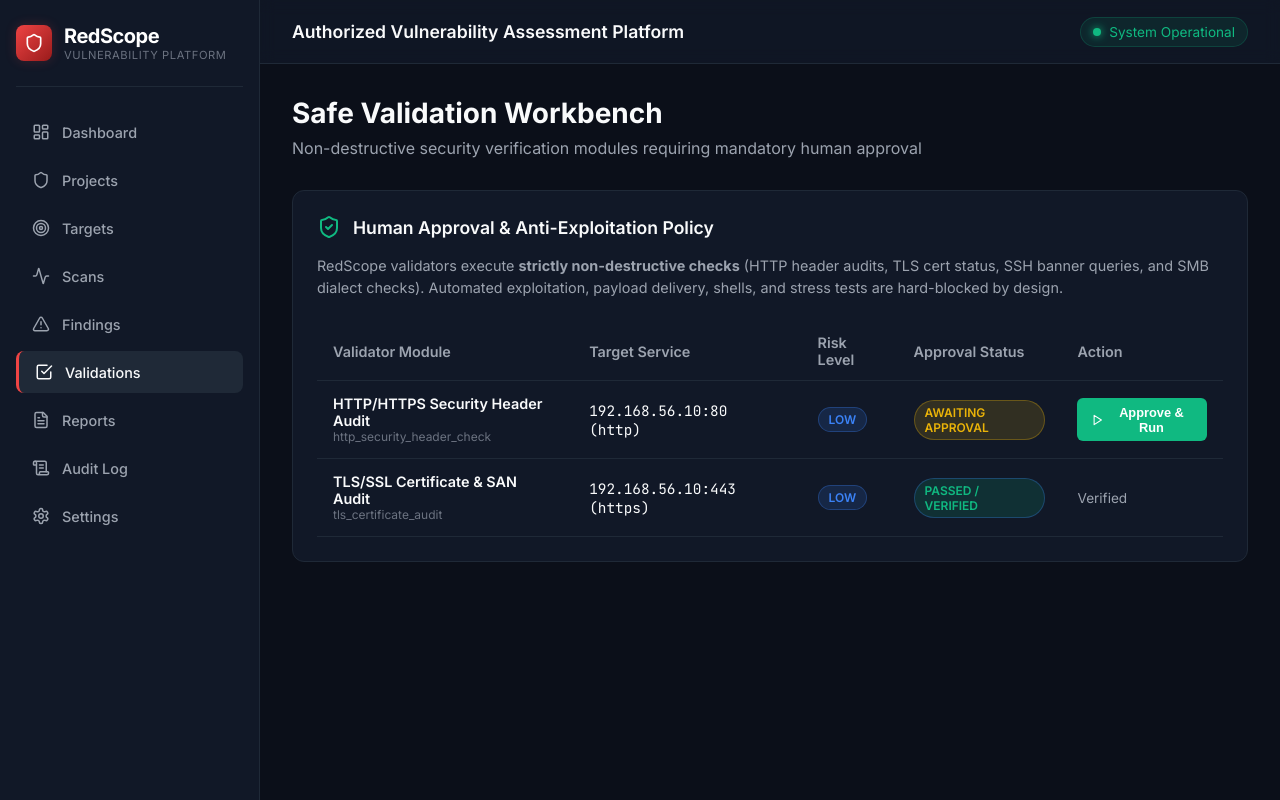
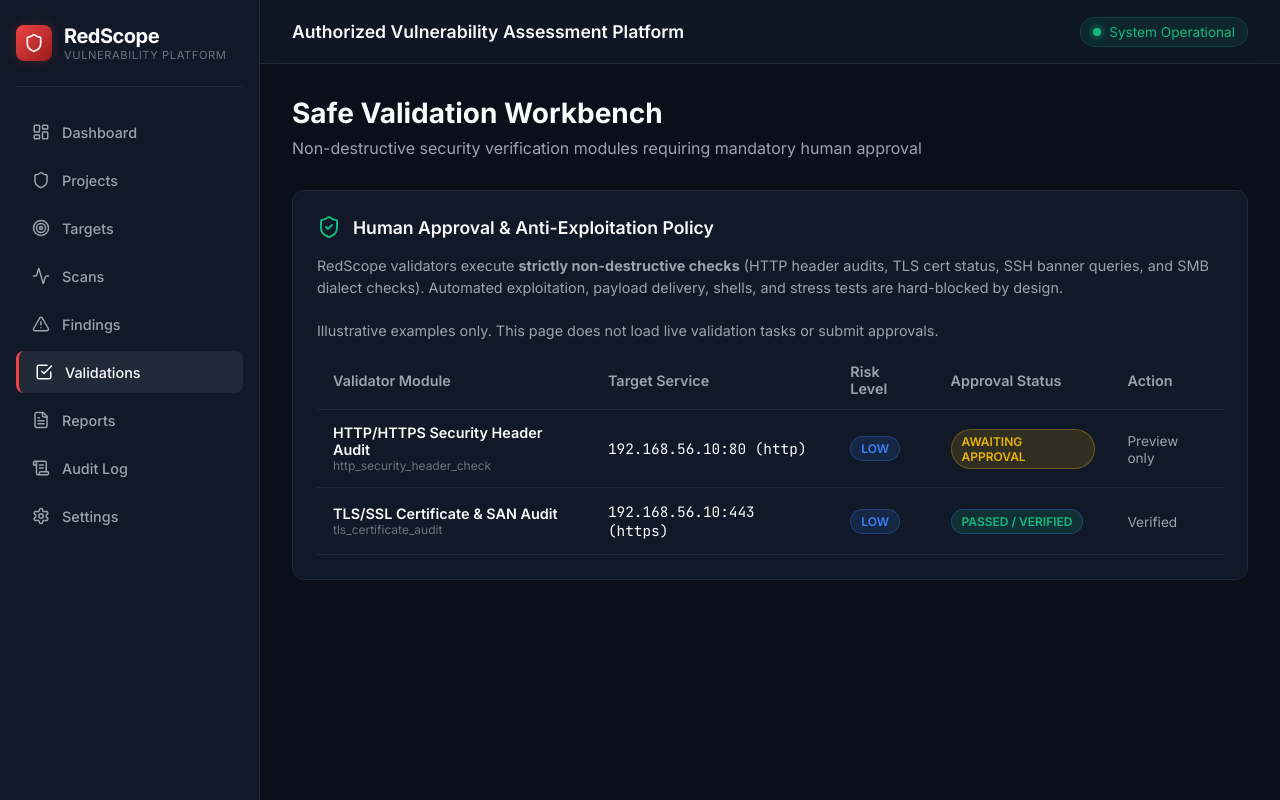
Before and after one commit to gazsopatrik/REDSCOPE, a React (Vite) app in the folder frontend/: page /validations in a window 1280 px wide. Built offline with nearby package versions, Linux system fonts and the light colour scheme.

Commit message:
fix(validations): label examples and remove inactive approval action

```diff
--- a/frontend/src/pages/Validations.tsx
+++ b/frontend/src/pages/Validations.tsx
@@ -1,5 +1,5 @@
 import React from 'react';
-import { CheckSquare, ShieldCheck, Lock, AlertCircle, Play } from 'lucide-react';
+import { ShieldCheck } from 'lucide-react';
 
 export const ValidationsPage: React.FC = () => {
   return (
@@ -20,6 +20,9 @@ export const ValidationsPage: React.FC = () => {
         </p>
 
         <table className="table" style={{ marginTop: '1.5rem' }}>
+          <caption style={{ textAlign: 'left', color: 'var(--text-secondary)', marginBottom: '0.75rem' }}>
+            Illustrative examples only. This page does not load live validation tasks or submit approvals.
+          </caption>
           <thead>
             <tr>
               <th>Validator Module</th>
@@ -43,23 +46,7 @@ export const ValidationsPage: React.FC = () => {
                 </span>
               </td>
               <td>
-                <button
-                  style={{
-                    display: 'flex',
-                    alignItems: 'center',
-                    gap: '0.375rem',
-                    padding: '0.4rem 0.875rem',
-                    background: 'var(--accent-green)',
-                    color: '#fff',
-                    border: 'none',
-                    borderRadius: '6px',
-                    fontSize: '0.8rem',
-                    fontWeight: 600,
-                    cursor: 'pointer',
-                  }}
-                >
-                  <Play size={14} /> Approve & Run
-                </button>
+                <span style={{ fontSize: '0.85rem', color: 'var(--text-secondary)' }}>Preview only</span>
               </td>
             </tr>
 
```
